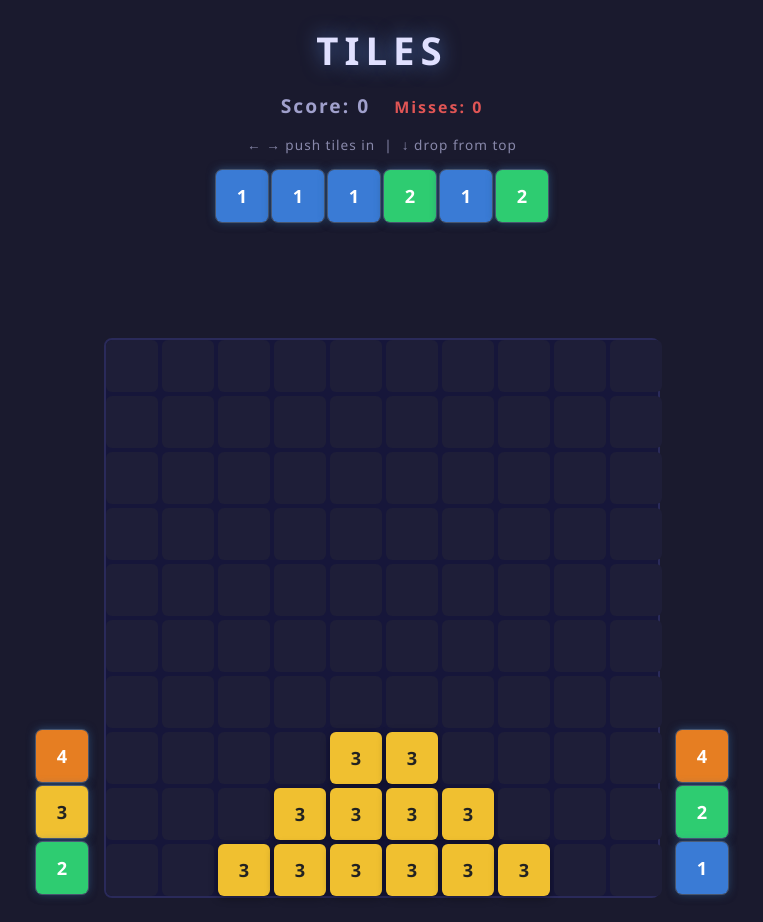
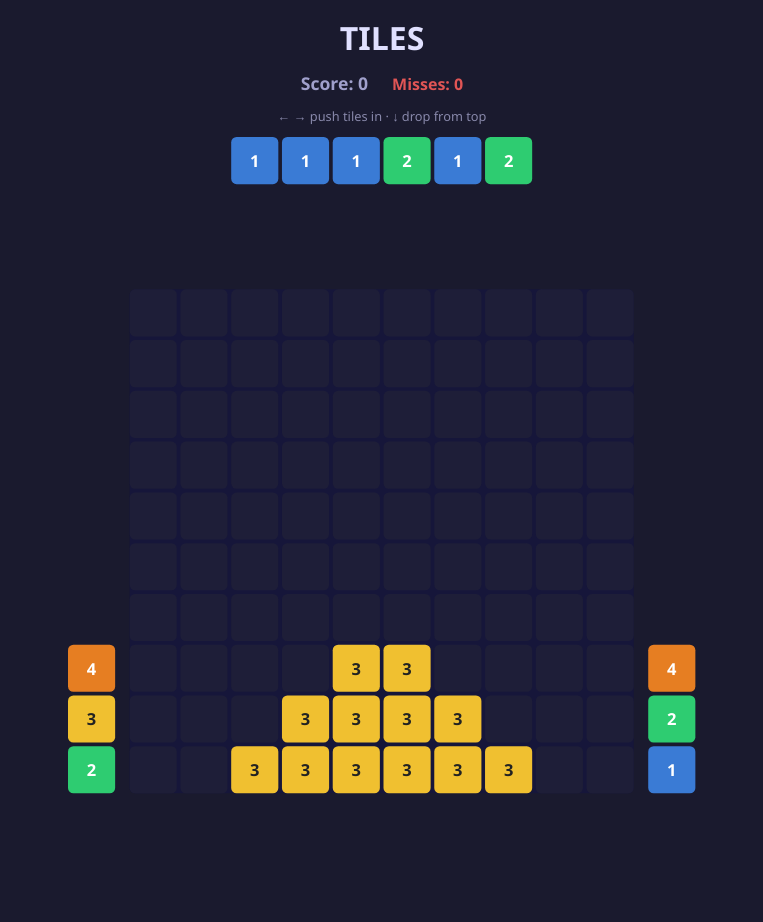
Before and after one commit to EvanCzako/Tiles1, a React (Vite) app: page / in a window 1280 px wide. Shown: the whole page, without its empty margins (258-1021 px from the left). After the commit the page ends 813 px from the top, so only its background shows below. Built offline with nearby package versions, Linux system fonts and the light colour scheme.

Commit message:
Simplify CSS

```diff
--- a/src/App.css
+++ b/src/App.css
@@ -1,17 +1,27 @@
+html, body {
+  overscroll-behavior: none;
+}
+
+* {
+  -webkit-tap-highlight-color: transparent;
+  box-sizing: border-box;
+}
+
 .app {
   display: flex;
   flex-direction: column;
   align-items: center;
-  gap: 16px;
-  padding: 24px;
+  gap: 12px;
+  padding: 16px;
+  touch-action: none;
+  user-select: none;
 }
 
 .title {
   color: #e0e0ff;
-  font-size: 2.4rem;
+  font-size: 2rem;
   font-weight: 800;
-  letter-spacing: 6px;
-  text-shadow: 0 0 20px rgba(100, 160, 255, 0.6);
+  margin: 0;
 }
 
 .scoreboard {
@@ -22,24 +32,22 @@
 
 .score {
   color: #a0a0cc;
-  font-size: 1.2rem;
+  font-size: 1.1rem;
   font-weight: 600;
-  letter-spacing: 2px;
   margin: 0;
 }
 
 .misses {
   color: #e05555;
-  font-size: 1.0rem;
+  font-size: 1rem;
   font-weight: 600;
-  letter-spacing: 2px;
   margin: 0;
 }
 
 .hint {
   color: #8888aa;
-  font-size: 0.85rem;
-  letter-spacing: 1px;
+  font-size: 0.8rem;
+  margin: 0;
 }
 
 .arena {
@@ -52,8 +60,7 @@
   grid-template-columns: repeat(10, 52px);
   gap: 4px;
   background: #16163a;
-  border: 2px solid #2a2a5a;
-  border-radius: 8px;
+  border-radius: 6px;
 }
 
 .pending-row {
@@ -80,32 +87,14 @@
   flex-shrink: 0;
 }
 
-.tile--filled {
-  box-shadow: 0 2px 8px rgba(0, 0, 0, 0.4);
-}
-
 .tile--dead {
   background: transparent !important;
   box-shadow: none !important;
   border-radius: 0;
 }
 
-/* Pending tiles get a subtle glow to indicate they're ready */
-.pending-row .tile--filled,
-.pending-col .tile--filled {
-  box-shadow: 0 0 10px rgba(74, 144, 217, 0.5), 0 2px 8px rgba(0, 0, 0, 0.4);
-}
-
-/* Slight outline on all live pending slots (filled and disabled) */
-.pending-row .tile:not(.tile--dead),
-.pending-col .tile:not(.tile--dead) {
-  outline: 1.5px solid rgba(255, 255, 255, 0.18);
-}
-
-/* Red outline for disabled pending slots */
-.pending-row .tile--disabled,
-.pending-col .tile--disabled {
-  outline: 1.5px solid rgba(200, 80, 80, 0.85);
+.tile--disabled {
+  opacity: 0.4;
 }
 
 @keyframes flash-collapse {
@@ -121,46 +110,39 @@
   position: relative;
 }
 
-.tile--disabled {
-  opacity: 0.45;
-  cursor: default;
-}
-
 .game-over-overlay {
   position: absolute;
   inset: 0;
-  background: rgba(0, 0, 0, 0.72);
+  background: rgba(0, 0, 0, 0.75);
   display: flex;
   align-items: center;
   justify-content: center;
   z-index: 50;
-  border-radius: 8px;
+  border-radius: 6px;
 }
 
 .game-over-box {
   background: #14142a;
   border: 2px solid #3a3a6a;
-  border-radius: 12px;
-  padding: 36px 52px;
+  border-radius: 10px;
+  padding: 28px 40px;
   text-align: center;
   display: flex;
   flex-direction: column;
-  gap: 18px;
+  gap: 14px;
 }
 
 .game-over-box h2 {
   color: #e04040;
-  font-size: 2rem;
+  font-size: 1.8rem;
   font-weight: 800;
-  letter-spacing: 5px;
   margin: 0;
 }
 
 .game-over-box p {
   color: #a0a0cc;
-  font-size: 1.2rem;
+  font-size: 1.1rem;
   font-weight: 600;
-  letter-spacing: 2px;
   margin: 0;
 }
 
@@ -169,12 +151,10 @@
   color: #fff;
   border: none;
   border-radius: 6px;
-  padding: 10px 28px;
+  padding: 10px 24px;
   font-size: 1rem;
   font-weight: 700;
-  letter-spacing: 2px;
   cursor: pointer;
-  transition: background 0.15s;
 }
 
 .game-over-box button:hover {
--- a/src/App.jsx
+++ b/src/App.jsx
@@ -1,4 +1,4 @@
-import { useEffect, useCallback, useReducer, useState, useRef } from 'react'
+import { useEffect, useLayoutEffect, useCallback, useReducer, useState, useRef } from 'react'
 import {
   ROWS, COLS, PENDING_SIZE, TOP_PENDING_SIZE, PENDING_ROW_START, PENDING_COL_START,
   createInitialGrid, createInitialPending, createInitialTopPending,
@@ -83,7 +83,6 @@ function FlyingTile({ value, fromX, fromY, toX, toY, flyThrough = false }) {
         : 'none',
       pointerEvents: 'none',
       zIndex: 20,
-      boxShadow: '0 2px 14px rgba(0,0,0,0.55)',
     }}>
       {value}
     </div>
@@ -105,6 +104,10 @@ function Tile({ value, size = CELL, flashing = false, flashRed = false, disabled
   );
 }
 
+// ── Responsive scale + touch detection ────────────────────────────────────
+const isTouch = typeof window !== 'undefined' &&
+  ('ontouchstart' in window || navigator.maxTouchPoints > 0);
+
 // ── App ────────────────────────────────────────────────────────────────────
 export default function App() {
   const [state, dispatch]     = useReducer(reducer, null, initState);
@@ -121,7 +124,25 @@ export default function App() {
   const [disabledRight, setDisabledRight] = useState(new Set());
   const [disabledTop, setDisabledTop]     = useState(new Set());
   const [gameOver, setGameOver]           = useState(false);
+  const [scale, setScale]                 = useState(1);
   const pendingCommit = useRef(null); // stores { payload, mergedCells, pushScore }
+  const arenaRef   = useRef(null);
+  const touchStart = useRef(null);
+
+  useLayoutEffect(() => {
+    const update = () => {
+      const overheadH = 140; // title + scoreboard + hint + gaps + padding
+      const s = Math.min(
+        1,
+        (window.innerWidth  - 24) / CONTAINER_W,
+        (window.innerHeight - overheadH) / CONTAINER_H,
+      );
+      setScale(Math.max(0.28, s));
+    };
+    update();
+    window.addEventListener('resize', update);
+    return () => window.removeEventListener('resize', update);
+  }, []);
 
   const handleKey = useCallback((e) => {
     if (animating || gameOver) return;
@@ -312,6 +333,39 @@ export default function App() {
     pendingCommit.current = null;
   }, []);
 
+  // Wrap handleKey for programmatic (touch) calls
+  const triggerAction = useCallback((key) => {
+    handleKey({ key, preventDefault() {} });
+  }, [handleKey]);
+
+  // Document-level swipe detection
+  useEffect(() => {
+    const onStart = (e) => {
+      const t = e.touches[0];
+      touchStart.current = { x: t.clientX, y: t.clientY };
+    };
+    const onEnd = (e) => {
+      if (!touchStart.current) return;
+      const t = e.changedTouches[0];
+      const dx = t.clientX - touchStart.current.x;
+      const dy = t.clientY - touchStart.current.y;
+      touchStart.current = null;
+      const adx = Math.abs(dx), ady = Math.abs(dy);
+      if (adx < 30 && ady < 30) return; // tap, not swipe
+      if (adx >= ady) {
+        triggerAction(dx < 0 ? 'ArrowLeft' : 'ArrowRight');
+      } else if (dy > 0) {
+        triggerAction('ArrowDown');
+      }
+    };
+    document.addEventListener('touchstart', onStart, { passive: true });
+    document.addEventListener('touchend',   onEnd,   { passive: true });
+    return () => {
+      document.removeEventListener('touchstart', onStart);
+      document.removeEventListener('touchend',   onEnd);
+    };
+  }, [triggerAction]);
+
   const { grid, leftPending, rightPending, topPending } = state;
 
   return (
@@ -321,8 +375,13 @@ export default function App() {
         <p className="score">Score: {score}</p>
         <p className="misses">Misses: {missCount}</p>
       </div>
-      <p className="hint">← → push tiles in &nbsp;|&nbsp; ↓ drop from top</p>
-      <div className="arena" style={{ width: CONTAINER_W, height: CONTAINER_H }}>
+      <p className="hint">
+        {isTouch
+          ? 'swipe ← → to push  ·  swipe ↓ to drop'
+          : '← → push tiles in  ·  ↓ drop from top'}
+      </p>
+      <div style={{ width: CONTAINER_W * scale, height: CONTAINER_H * scale, flexShrink: 0, overflow: 'hidden' }}>
+        <div ref={arenaRef} className="arena" style={{ width: CONTAINER_W, height: CONTAINER_H, transform: 'scale(' + scale + ')', transformOrigin: 'top left' }}>
 
         {gameOver && (
           <div className="game-over-overlay">
@@ -407,6 +466,7 @@ export default function App() {
           })}
         </div>
 
+        </div>
       </div>
     </div>
   );
--- a/src/index.css
+++ b/src/index.css
@@ -19,3 +19,9 @@ body {
   flex-direction: column;
   align-items: center;
 }
+
+@media (max-width: 540px) {
+  body {
+    align-items: flex-start;
+  }
+}
```
Also changed, not shown: 1 other file (tests, documents, lock files or other folders).
